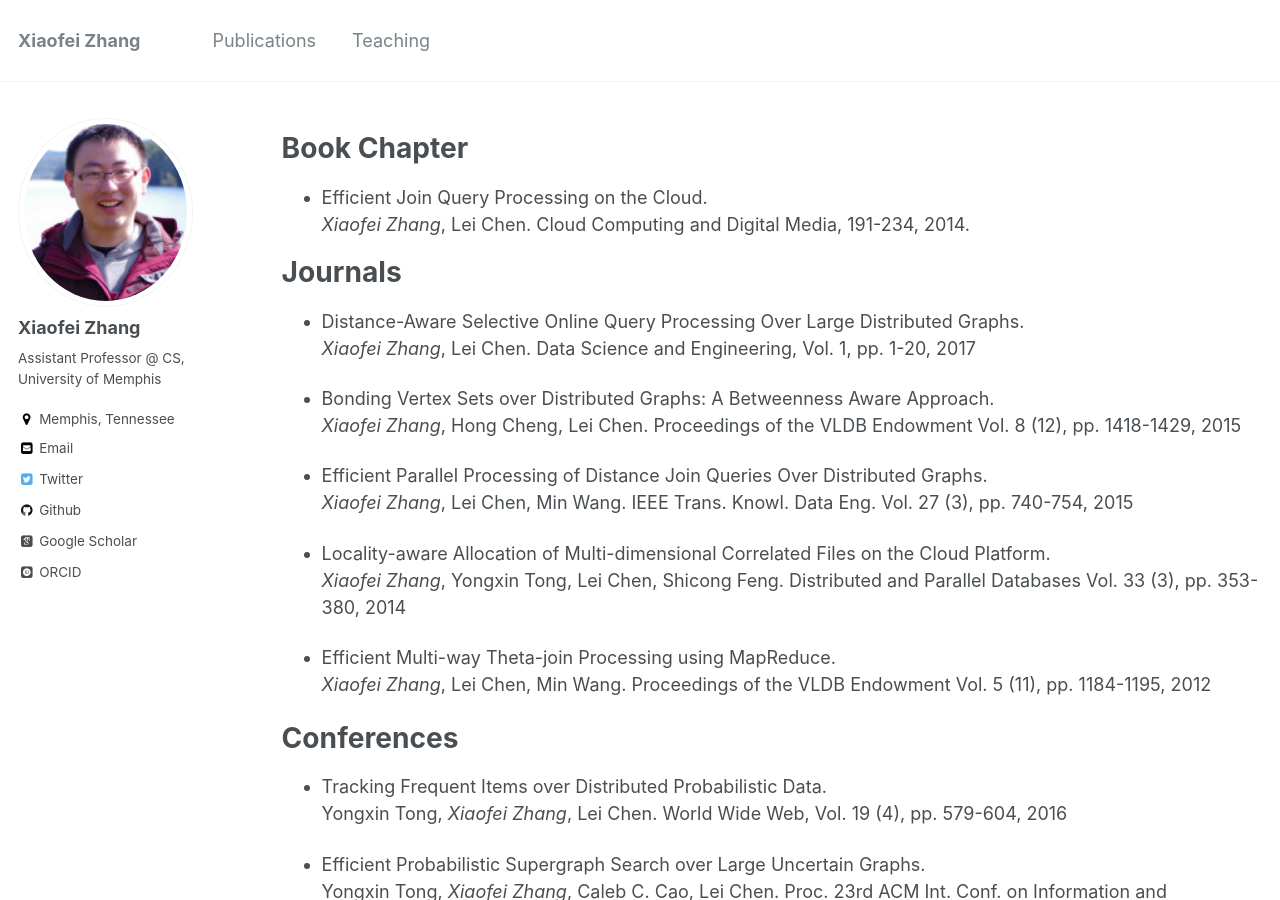
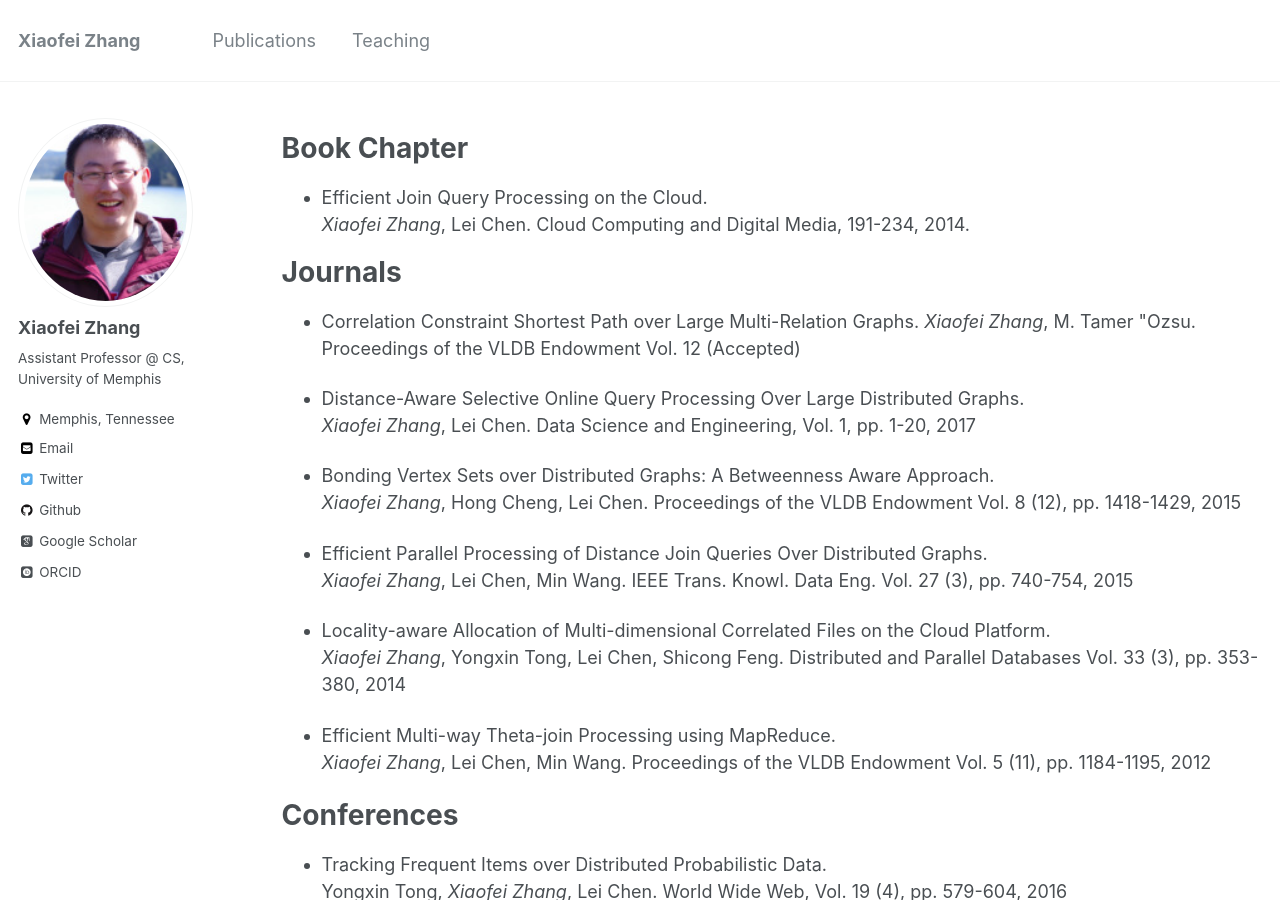
Before and after one commit to zxf-work/zxf-work.github.io, a Jekyll site: the page built from _pages/publications.md, in a window 1280 px wide and 900 px high. Built offline with Jekyll 4.4.1, drawn with Linux system fonts in a browser that asks for light colours; some web fonts are replaced.

Commit message:
pub update

```diff
--- a/_pages/publications.md
+++ b/_pages/publications.md
@@ -24,6 +24,9 @@ _Xiaofei Zhang_, Lei Chen. Cloud Computing and Digital Media, 191-234, 2014.
 
 Journals
 =======
+* Correlation Constraint Shortest Path over Large Multi-Relation Graphs.
+_Xiaofei Zhang_, M. Tamer \"Ozsu. Proceedings of the VLDB Endowment Vol. 12 (Accepted)
+
 * Distance-Aware Selective Online Query Processing Over Large Distributed Graphs.
 _Xiaofei Zhang_, Lei Chen. Data Science and Engineering, Vol. 1, pp. 1-20, 2017
 
```
